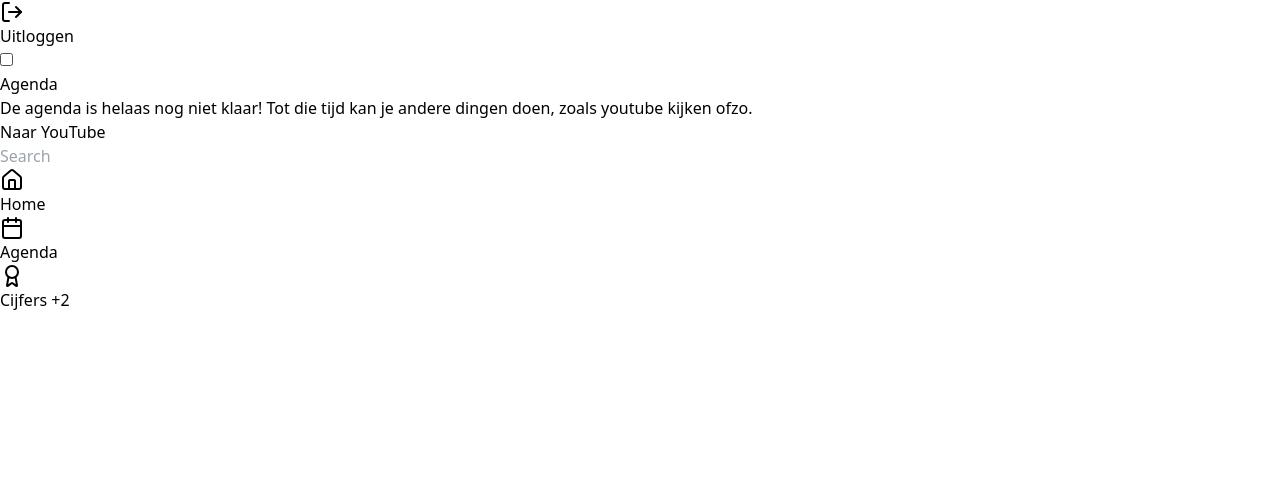
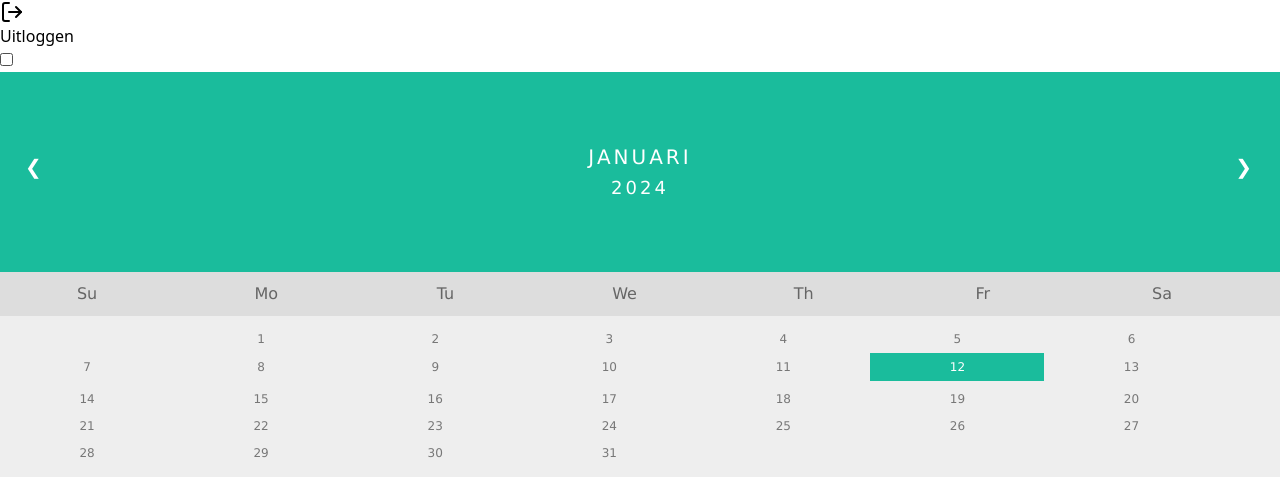
Before and after one commit to BramLeisink/Rooster-ELO, a SvelteKit app: page /agenda in a window 1280 px wide. Shown: the part 460-941 px from the top of the page. Before the commit the page ends 800 px from the top, so only its background shows below. Built offline with nearby package versions, Linux system fonts and the light colour scheme.

Commit message:
calendar toegevoegd

```diff
--- /dev/null
+++ b/src/lib/components/Calendar.svelte
@@ -0,0 +1,148 @@
+<script>
+	const date = new Date();
+
+	const today = {
+		dayNumber: date.getDate(),
+		month: date.getMonth(),
+		year: date.getFullYear()
+	}
+    const monthNames = ['januari', 'februari', 'maart', 'april', 'mei', 'juni', 'juli', 'augustus', 'september', 'oktober', 'november', 'december'];
+	let monthIndex = date.getMonth();
+	$: month =  monthNames[monthIndex];
+	let year = date.getFullYear();
+
+	$: firstDayIndex = new Date(year, monthIndex, 1).getDay();
+	$: numberOfDays = new Date(year, monthIndex+1, 0).getDate();
+	let currentDay = date.getDate();
+    $: cellQty = firstDayIndex <= 4 ? 35 : 42;
+
+	const goToPrevMonth = () => {
+		if(monthIndex <= 0){
+			year -= 1;
+			return monthIndex = 11;
+		}
+      monthIndex -= 1;
+	}
+
+	const goToNextMonth = () => {
+		if(monthIndex >= 11){
+			year += 1;
+			return monthIndex = 0;
+		}
+		monthIndex += 1;
+	}
+
+	$: console.log(monthIndex)
+</script>
+<main>
+<div class="month">
+	<ul>
+	  <li class="prev" on:click={goToPrevMonth}>&#10094;</li>
+	  <li class="next" on:click={goToNextMonth}>&#10095;</li>
+	  <li>{month}<br>
+		<span style="font-size:18px">{year}</span></li>
+	</ul>
+  </div>
+
+  <ul class="weekdays">
+	<li>Su</li>
+	<li>Mo</li>
+	<li>Tu</li>
+	<li>We</li>
+	<li>Th</li>
+	<li>Fr</li>
+	<li>Sa</li>
+
+  </ul>
+
+  <ul class="days">
+	{#each Array(cellQty) as _, i}
+		 <!-- content here -->
+	{#if i < firstDayIndex || i >= numberOfDays+firstDayIndex}
+	<li>&nbsp;</li>
+
+	{:else}
+	<li class:active={i === today.dayNumber && monthIndex === today.month && year === today.year}>{(i-firstDayIndex)+1}</li>
+	{/if}
+
+	{/each}
+  </ul>
+
+</main>
+
+  <style>ul {list-style-type: none;}
+	main {font-family: Verdana, sans-serif;}
+
+	/* Month header */
+	.month {
+	  padding: 70px 25px;
+	  width: auto;
+	  background: #1abc9c;
+	  text-align: center;
+	}
+
+	/* Month list */
+	.month ul {
+	  margin: 0;
+	  padding: 0;
+	}
+
+	.month ul li {
+	  color: white;
+	  font-size: 20px;
+	  text-transform: uppercase;
+	  letter-spacing: 3px;
+	}
+
+	/* Previous button inside month header */
+	.month .prev {
+	  float: left;
+	  padding-top: 10px;
+	  cursor: pointer;
+	}
+
+	/* Next button */
+	.month .next {
+	  float: right;
+	  padding-top: 10px;
+	  cursor: pointer;
+	}
+
+	/* Weekdays (Mon-Sun) */
+	.weekdays {
+	  margin: 0;
+	  padding: 10px 0;
+	  background-color:#ddd;
+	}
+
+	.weekdays li {
+	  display: inline-block;
+	  width: 13.6%;
+	  color: #666;
+	  text-align: center;
+	}
+
+	/* Days (1-31) */
+	.days {
+	  padding: 10px 0;
+	  background: #eee;
+	  margin: 0;
+	}
+
+	.days li {
+	  list-style-type: none;
+	  display: inline-block;
+	  width: 13.6%;
+	  text-align: center;
+	  margin-bottom: 5px;
+	  font-size:12px;
+	  color: #777;
+	}
+
+	/* Highlight the "current" day */
+	.active {
+	  padding: 5px;
+	  background: #1abc9c;
+	  color: white !important
+	}
+	</style>
--- a/src/routes/agenda/+page.svelte
+++ b/src/routes/agenda/+page.svelte
@@ -2,14 +2,10 @@
 	<title>Agenda</title>
 </head>
 
-<div class="hero min-h-screen">
-	<div class="hero-content text-center">
-		<div class="max-w-md">
-			<h1 class="text-4xl font-bold">Agenda</h1>
-			<p class="py-6">
-				De agenda is helaas nog niet klaar! Tot die tijd kan je andere dingen doen, zoals youtube kijken ofzo.
-			</p>
-			<a href="https://www.youtube.com/watch?v=dQw4w9WgXcQ" class="btn btn-primary">Naar YouTube</a>
-		</div>
-	</div>
-</div>
+<script>
+	import Calendar from "../../lib/components/Calendar.svelte";
+</script>
+
+<main>
+	<Calendar/>
+</main>
```
